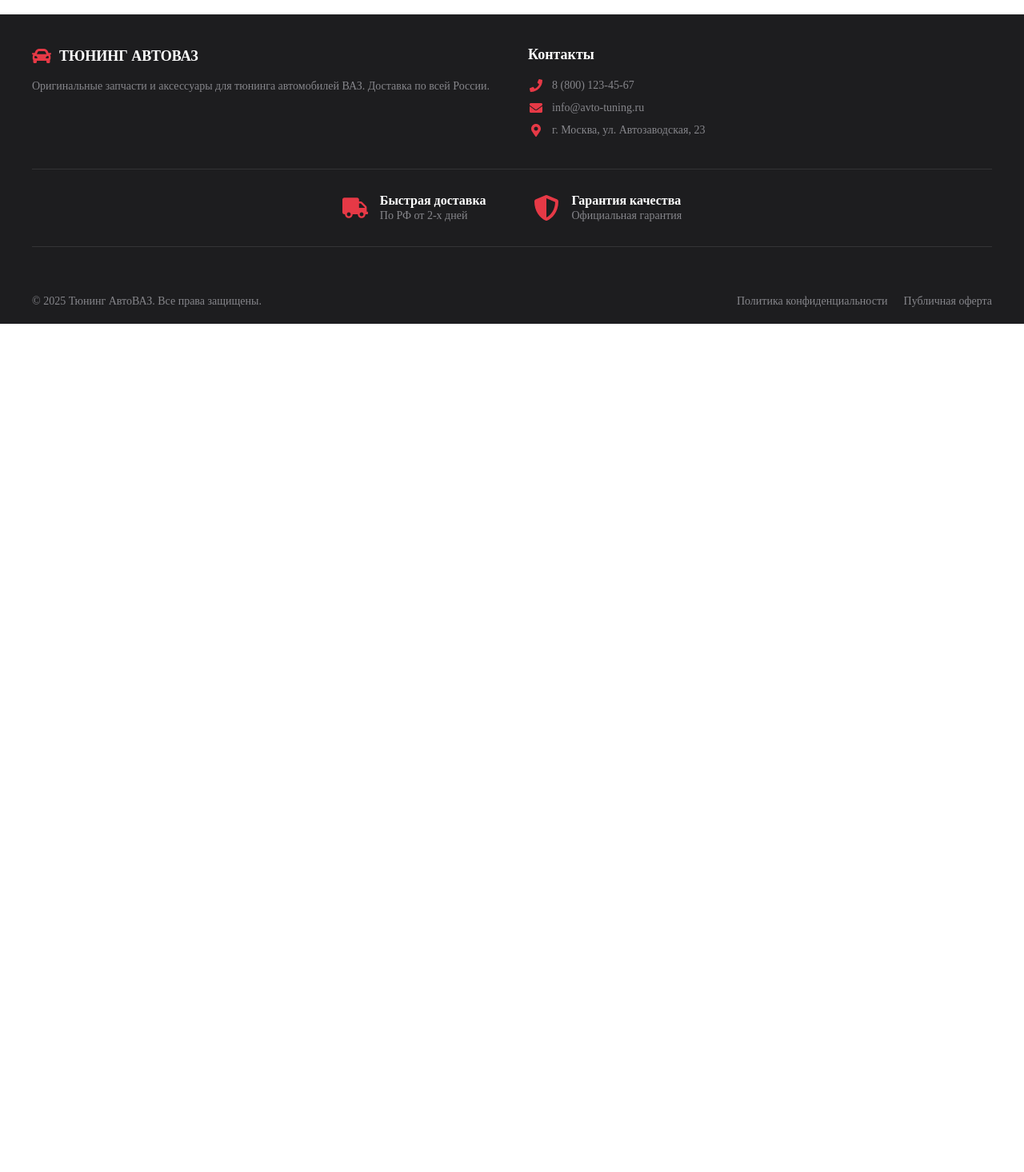
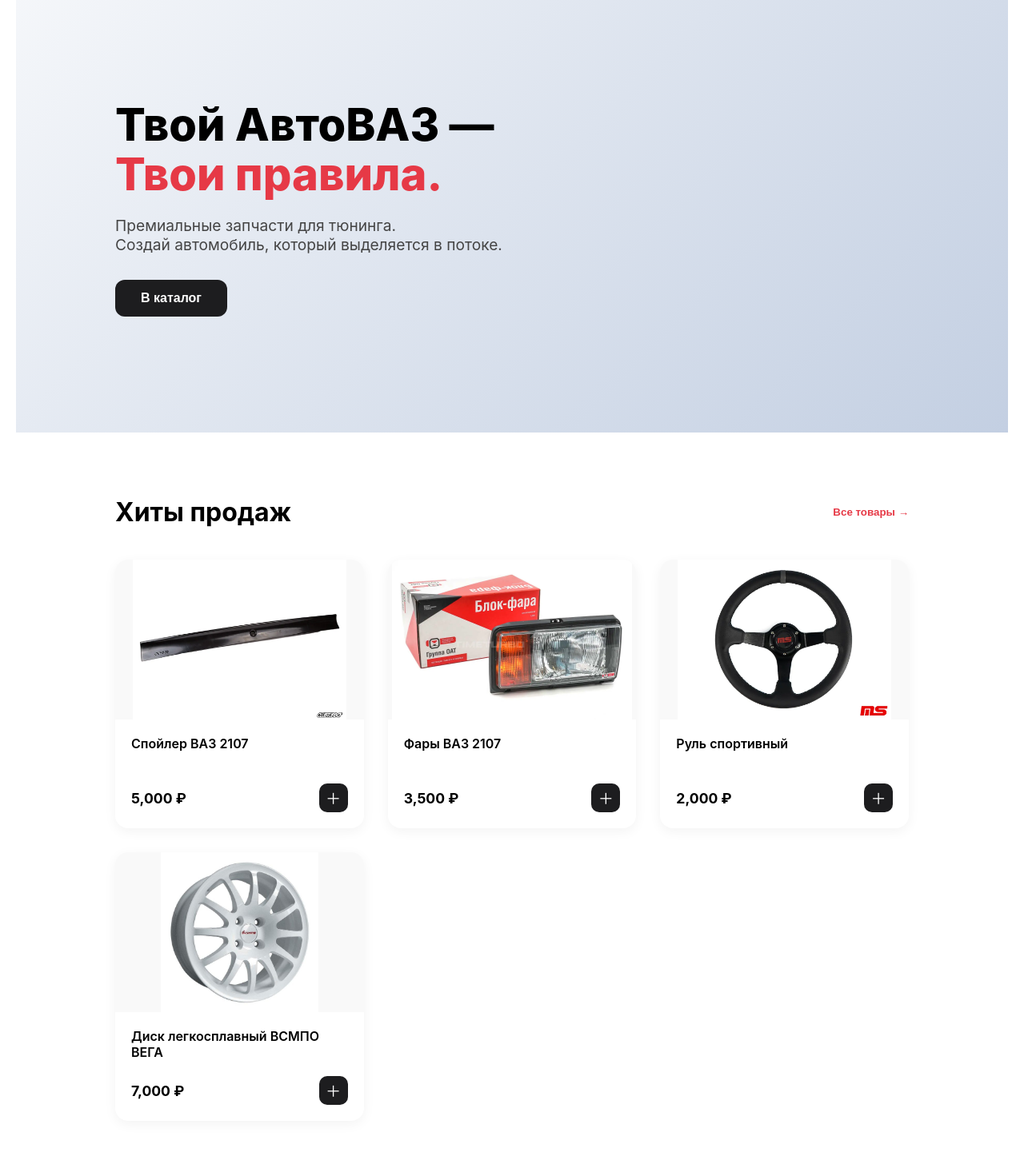
Before and after one commit to zollate/volosnikova, a React (Vite) app: page / in a window 1280 px wide. Shown: the part 164-1630 px from the top of the page at 80% size. Before the commit the page ends 800 px from the top, so only its background shows below. Built offline with nearby package versions, Linux system fonts and the light colour scheme.

Commit message:
главная страница

```diff
--- a/src/layouts/Footer/Footer.scss
+++ b/src/layouts/Footer/Footer.scss
@@ -1,4 +1,5 @@
 .footer {
+  font-family: 'Inter', 'Montserrat', sans-serif; // Более современный шрифт
   background: #1d1d1f;
   color: white;
   padding: 40px 0 20px;
--- a/src/layouts/Header/Header.scss
+++ b/src/layouts/Header/Header.scss
@@ -1,4 +1,5 @@
 .header {
+  font-family: 'Inter', 'Montserrat', sans-serif; // Более современный шрифт
   background: white;
   box-shadow: 0 2px 15px rgba(0, 0, 0, 0.08);
   position: sticky;
--- a/src/pages/Home/Home.jsx
+++ b/src/pages/Home/Home.jsx
@@ -1,9 +1,73 @@
-import Button from '../../components/Button/index.js';
+import React from 'react';
+import { useNavigate } from 'react-router-dom';
+import { catalogItems } from '../../data/catalogItems';
+import './Home.scss';
 
 const Home = () => {
+  const navigate = useNavigate();
+  const featuredProducts = catalogItems.slice(0, 4);
+
   return (
-    <div>
-      <Button> asdasd </Button>
+    <div className="home">
+      {/* --- HERO SECTION --- */}
+      <section className="home-hero">
+        <div className="home-hero__content">
+          <h1 className="home-hero__title">
+            Твой АвтоВАЗ — <br />
+            <span>Твои правила.</span>
+          </h1>
+          <p className="home-hero__subtitle">
+            Премиальные запчасти для тюнинга. <br />
+            Создай автомобиль, который выделяется в потоке.
+          </p>
+          <div className="home-hero__actions">
+            {/* Используем обычные кнопки, стилизованные в Home.scss */}
+            <button className="main-btn" onClick={() => navigate('/catalog')}>
+              В каталог
+            </button>
+
+          </div>
+        </div>
+      </section>
+
+      {/* --- POPULAR PRODUCTS --- */}
+      <section className="home-products">
+        <div className="home-products__header">
+          <h2>Хиты продаж</h2>
+          <button className="text-btn" onClick={() => navigate('/catalog')}>Все товары →</button>
+        </div>
+
+        <div className="home-products__grid">
+          {featuredProducts.map((item) => (
+            /* Пишем структуру карточки прямо здесь */
+            <div
+              key={item.id}
+              className="home-card"
+              onClick={() => navigate(`/catalog/item/${item.id}`)}
+            >
+              <div className="home-card__image">
+                <img src={item.image} alt={item.title} />
+              </div>
+              <div className="home-card__body">
+                <h3 className="home-card__title">{item.title}</h3>
+                <div className="home-card__footer">
+                  <span className="home-card__price">{item.price.toLocaleString()} ₽</span>
+                  <button className="home-card__btn">＋</button>
+                </div>
+              </div>
+            </div>
+          ))}
+        </div>
+      </section>
+
+      {/* --- CTA SECTION --- */}
+      <section className="home-cta">
+        <div className="home-cta__box">
+          <h2>Сделаем твой проект уникальным</h2>
+          <p>Подбор запчастей и консультация по тюнингу от профессионалов.</p>
+          <button className="main-btn" onClick={() => navigate('/catalog')}>Начать сейчас</button>
+        </div>
+      </section>
     </div>
   );
 };
--- a/src/pages/Home/Home.scss
+++ b/src/pages/Home/Home.scss
@@ -0,0 +1,165 @@
+$primary: #e63946;
+$dark: #1d1d1f;
+$white: #ffffff;
+$radius: 16px;
+
+.home {
+    font-family: 'Inter', 'Montserrat', sans-serif; // Более современный шрифт
+  // --- КНОПКИ (Вместо компонента Button) ---
+  .main-btn {
+    padding: 14px 32px;
+    font-size: 1rem;
+    font-weight: 600;
+    border-radius: 12px;
+    border: none;
+    cursor: pointer;
+    background: $dark;
+    color: $white;
+    transition: all 0.3s ease;
+
+    &:hover {
+      transform: translateY(-2px);
+      box-shadow: 0 8px 20px rgba(0,0,0,0.15);
+      background: lighten($dark, 5%);
+    }
+
+    &--outline {
+      background: transparent;
+      border: 2px solid $dark;
+      color: $dark;
+      &:hover { background: #f5f5f7; }
+    }
+  }
+
+  .text-btn {
+    background: none;
+    border: none;
+    color: $primary;
+    font-weight: 600;
+    cursor: pointer;
+    &:hover { text-decoration: underline; }
+  }
+
+  // --- HERO ---
+  &-hero {
+    height: 70vh;
+    display: flex;
+    align-items: center;
+    padding: 0 10%;
+    background: linear-gradient(135deg, #f5f7fa 0%, #c3cfe2 100%);
+
+    &__title {
+      font-size: 3.5rem;
+      font-weight: 800;
+      line-height: 1.1;
+      margin-bottom: 20px;
+      span { color: $primary; }
+    }
+
+    &__subtitle {
+      font-size: 1.2rem;
+      color: #444;
+      margin-bottom: 32px;
+    }
+
+    &__actions {
+      display: flex;
+      gap: 16px;
+    }
+  }
+
+  // --- КАРТОЧКИ (Вместо компонента CatalogCard) ---
+  &-products {
+    padding: 80px 10%;
+
+    &__header {
+      display: flex;
+      justify-content: space-between;
+      align-items: center;
+      margin-bottom: 40px;
+      h2 { font-size: 2rem; }
+    }
+
+    &__grid {
+      display: grid;
+      grid-template-columns: repeat(auto-fill, minmax(260px, 1fr));
+      gap: 30px;
+    }
+  }
+
+  .home-card {
+    background: $white;
+    border-radius: $radius;
+    overflow: hidden;
+    box-shadow: 0 4px 15px rgba(0,0,0,0.05);
+    transition: all 0.3s ease;
+    cursor: pointer;
+
+    &:hover {
+      transform: translateY(-10px);
+      box-shadow: 0 12px 30px rgba(0,0,0,0.1);
+      .home-card__image img { transform: scale(1.1); }
+    }
+
+    &__image {
+      height: 200px;
+      overflow: hidden;
+      background: #f9f9f9;
+      img {
+        width: 100%;
+        height: 100%;
+        object-fit: contain;
+        transition: transform 0.4s ease;
+      }
+    }
+
+    &__body {
+      padding: 20px;
+    }
+
+    &__title {
+      font-size: 1rem;
+      font-weight: 600;
+      margin-bottom: 16px;
+      height: 44px; // для выравнивания
+      overflow: hidden;
+    }
+
+    &__footer {
+      display: flex;
+      justify-content: space-between;
+      align-items: center;
+    }
+
+    &__price {
+      font-weight: 700;
+      font-size: 1.1rem;
+    }
+
+    &__btn {
+      width: 36px;
+      height: 36px;
+      border-radius: 10px;
+      border: none;
+      background: $dark;
+      color: white;
+      cursor: pointer;
+      font-size: 1.2rem;
+      &:hover { background: $primary; }
+    }
+  }
+
+  // --- CTA ---
+  &-cta {
+    padding: 60px 10%;
+    &__box {
+      background: $dark;
+      color: white;
+      padding: 60px;
+      border-radius: 30px;
+      text-align: center;
+      h2 { font-size: 2rem; margin-bottom: 20px; }
+      p { margin-bottom: 30px; opacity: 0.8; }
+    }
+  }
+}
```
